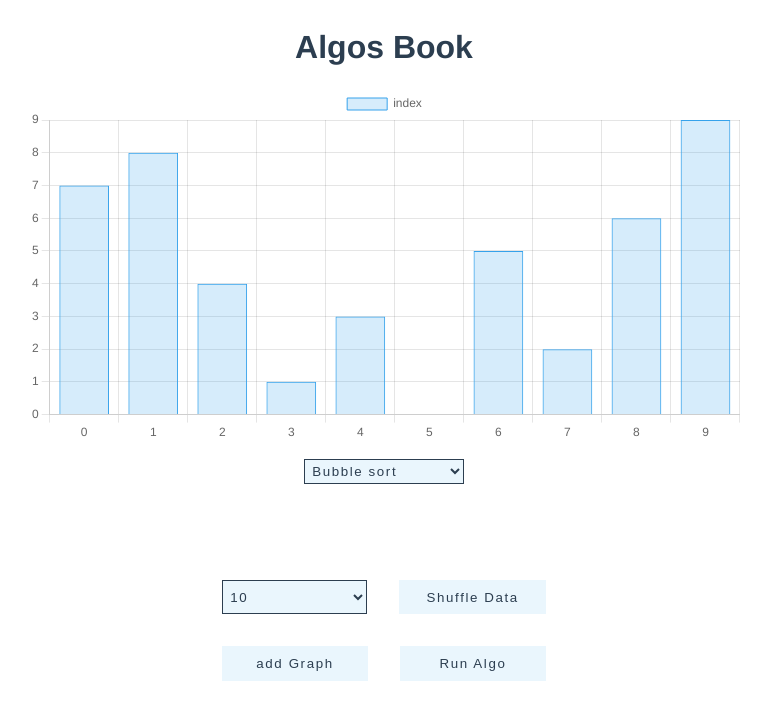
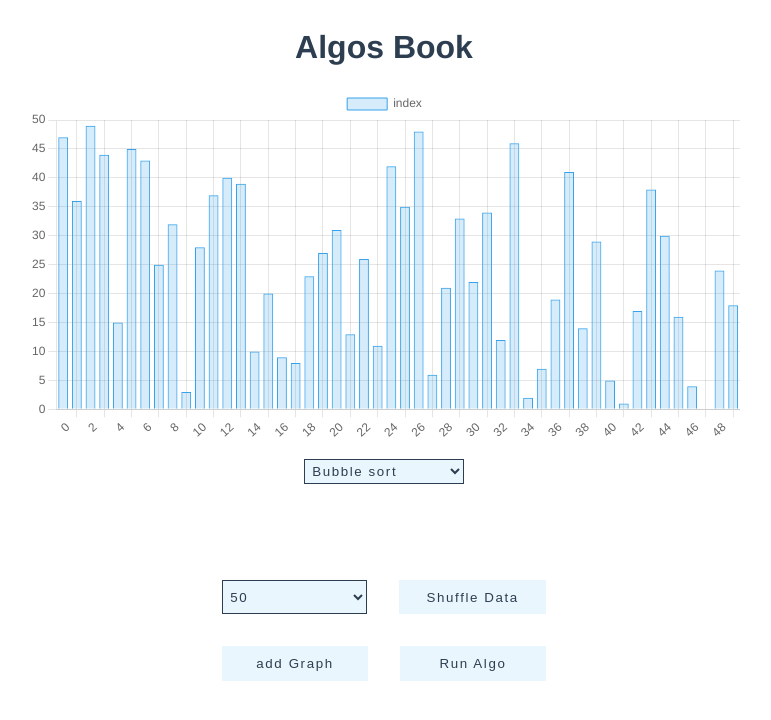
Before and after one commit to Adrien35240/algos-book, a website built with Vite: page index.html in a window 1280 px wide. Both pictures are taken after a click on the button "Shuffle Data". Shown: the whole page, without its empty margins (256-1027 px from the left). Built offline with nearby package versions, Linux system fonts and the light colour scheme.

Commit message:
chore:some improve

```diff
--- a/index.html
+++ b/index.html
@@ -14,8 +14,9 @@
     <div class="btn__container">
       <div class="actions">
         <select id="maxBtn" class="btn select">
-          <option selected value="10">10</option>
-          <option value="50">50</option>
+          <option value="10">10</option>
+          <option value="20">20</option>
+          <option selected value="50">50</option>
           <option value="100">100</option>
           <option value="200">200</option>
           <option value="500">500</option>
--- a/main.js
+++ b/main.js
@@ -6,7 +6,7 @@ import { bubbleSort } from "./bin/algos/bubbleSort";
 import { generateData, generateLabel, shuffle } from "./bin/functions/data";
 const app = {
   selectMax: null,
-  max: 10,
+  max: 50,
   template: null,
   canvasContainer: null,
   canvasId: 0,
@@ -48,6 +48,10 @@ const app = {
     app.addBtn.addEventListener('click', () => {
       app.canvasId++
       app.createTemplate(app.canvasId)
+      app.arrayChart.forEach(chart => {
+        app.randomizeData(app.max)
+        chart.shuffle(app.data, app.label)
+      })
     })
   },
   randomizeData(max) {
```
